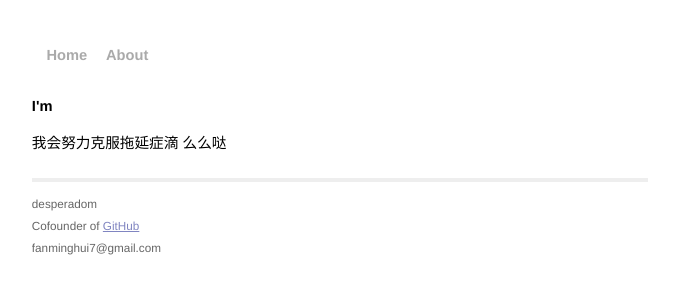
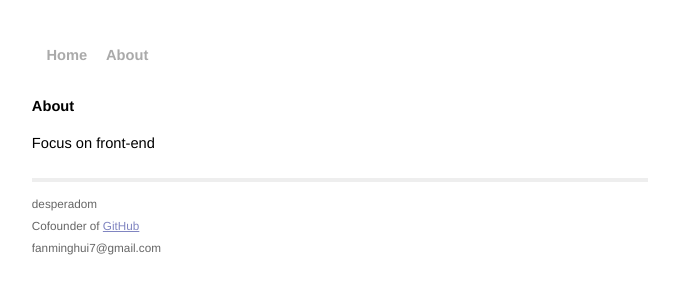
Before and after one commit to Leonalx/Leonalx.github.io, a Jekyll site: the page built from about.html, in a window 1280 px wide. Shown: the top 290 px of the page, without its empty margins (300-979 px from the left). Built offline with Jekyll 4.4.1, drawn with Linux system fonts in a browser that asks for light colours; Markdown is read by kramdown in place of the engine named in the settings.

Commit message:
Update about.html

```diff
--- a/about.html
+++ b/about.html
@@ -1,8 +1,9 @@
 ---
 layout: default
+title: About
 ---
 
 <div>
-  <h1>I'm </h1>
-  <p>我会努力克服拖延症滴 么么哒</p>
+  <h1>{{page.title}}</h1>
+  <p>Focus on front-end</p>
 </div>
```
